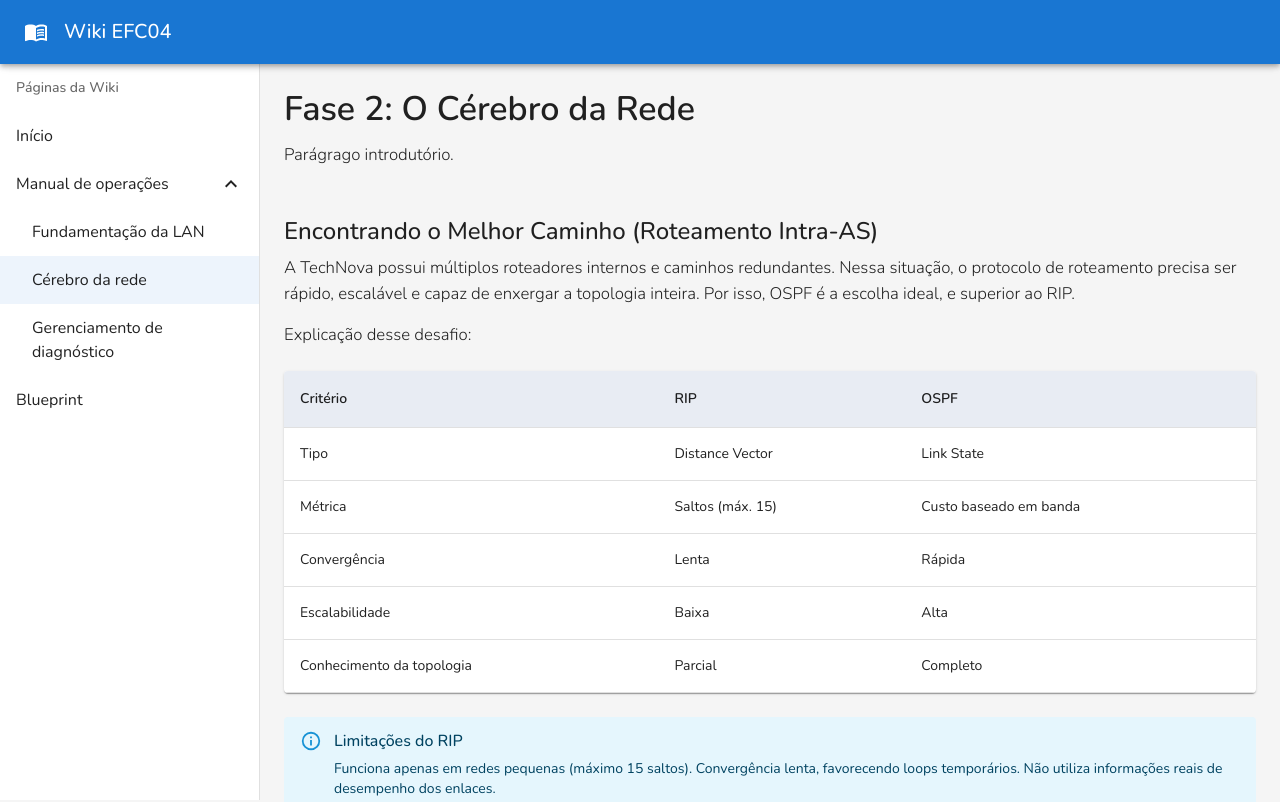
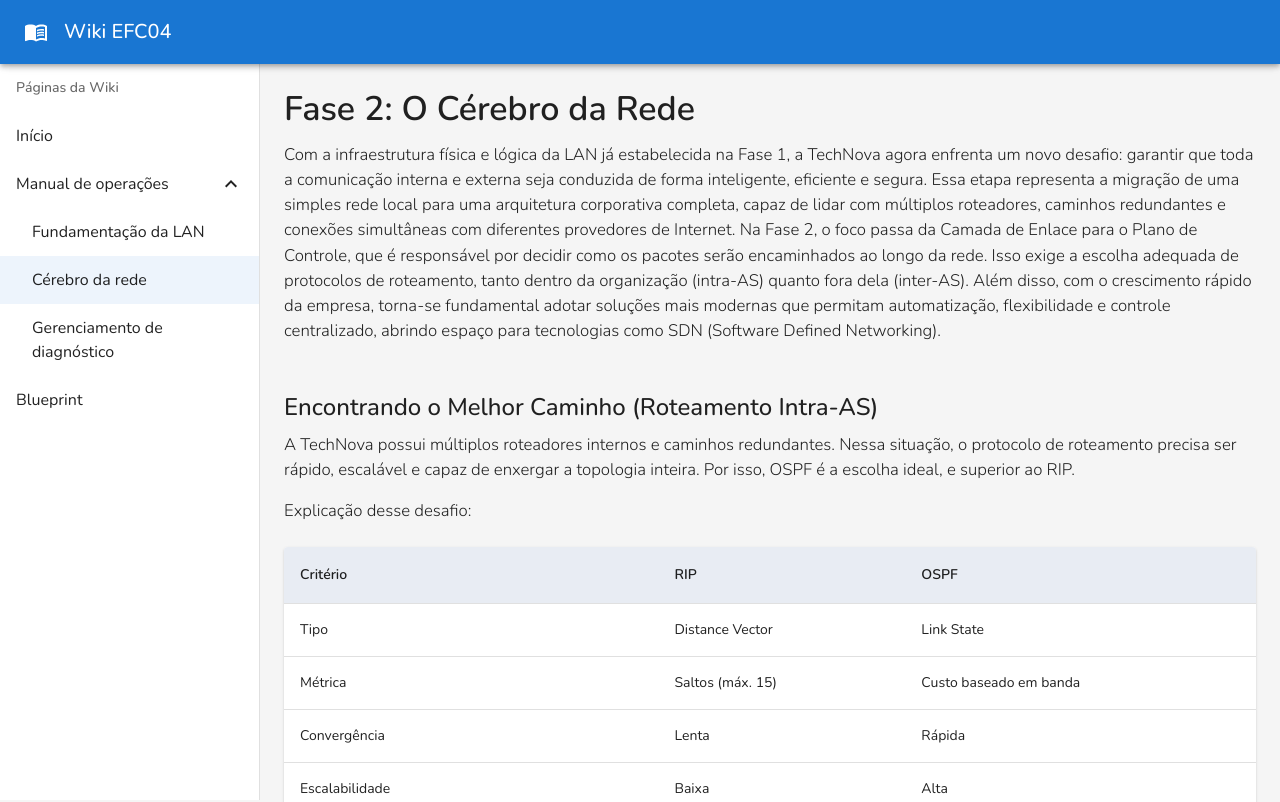
Before and after one commit to Software-PUC/Redes-EFC04, a React (Vite) app: page /phases/networking in a window 1280 px wide. Shown: the top 802 px of the page. Built offline with nearby package versions, Linux system fonts and the light colour scheme.

Commit message:
Finalização da fase 2

```diff
--- a/src/pages/networking/PhaseTwo.jsx
+++ b/src/pages/networking/PhaseTwo.jsx
@@ -4,12 +4,29 @@ import Paragraph from "../../components/common/Paragraph";
 import Table from "../../components/common/TableComponent";
 import Alert from "@mui/material/Alert";
 import AlertTitle from "@mui/material/AlertTitle";
+import Image from "../../components/common/Image";
+import imgSDN from "../../assets/images/SDNImage.png";
 
 export default function PhaseTwo() {
   return (
     <>
       <Title>Fase 2: O Cérebro da Rede</Title>
-      <Paragraph>Parágrago introdutório.</Paragraph>
+      <Paragraph>
+        Com a infraestrutura física e lógica da LAN já estabelecida na Fase 1, a
+        TechNova agora enfrenta um novo desafio: garantir que toda a comunicação
+        interna e externa seja conduzida de forma inteligente, eficiente e
+        segura. Essa etapa representa a migração de uma simples rede local para
+        uma arquitetura corporativa completa, capaz de lidar com múltiplos
+        roteadores, caminhos redundantes e conexões simultâneas com diferentes
+        provedores de Internet. Na Fase 2, o foco passa da Camada de Enlace para
+        o Plano de Controle, que é responsável por decidir como os pacotes serão
+        encaminhados ao longo da rede. Isso exige a escolha adequada de
+        protocolos de roteamento, tanto dentro da organização (intra-AS) quanto
+        fora dela (inter-AS). Além disso, com o crescimento rápido da empresa,
+        torna-se fundamental adotar soluções mais modernas que permitam
+        automatização, flexibilidade e controle centralizado, abrindo espaço
+        para tecnologias como SDN (Software Defined Networking).
+      </Paragraph>
 
       <TopicTitle>
         Encontrando o Melhor Caminho (Roteamento Intra-AS)
@@ -246,6 +263,15 @@ export default function PhaseTwo() {
         Isso separa claramente plano de dados (switches que apenas encaminham) e
         o plano de controle (controlador que decide o que deve ser feito).
       </Paragraph>
+
+      <Paragraph>
+        <h4>Exemplo da estrutura de uma arquitetura SDN</h4>
+      </Paragraph>
+      <Image
+        src={imgSDN}
+        alt="Arquitetura SDN"
+        legend="Figura: Estrutura SDN separando Plano de Dados e Plano de Controle"
+      />
     </>
   );
 }
```
Also changed, not shown: src/assets/images/SDNImage.png (added).
